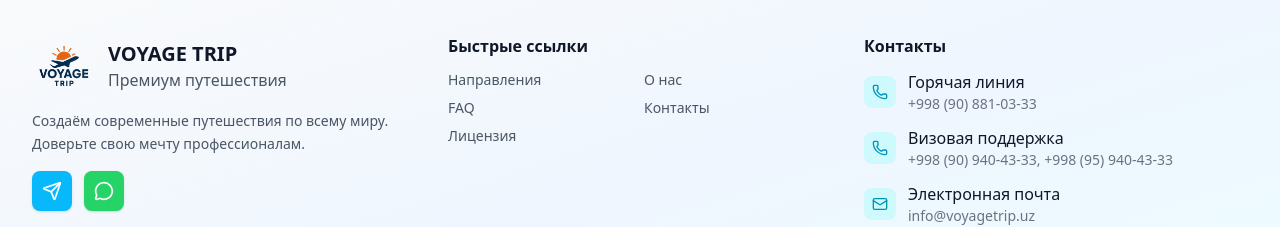
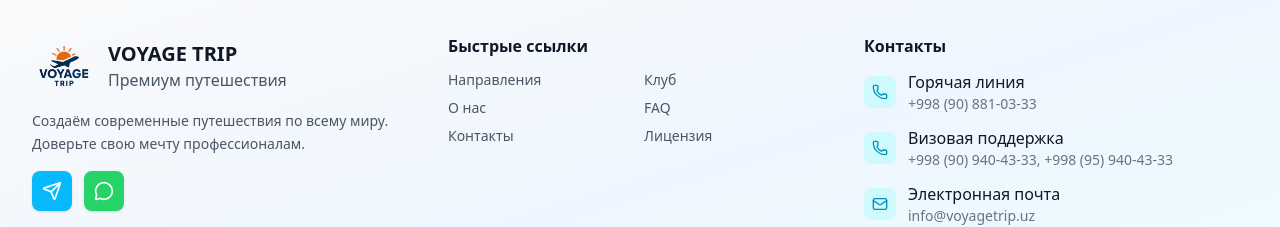
Before and after one commit to Bexruz21/voyage-trip, a Next.js app: page / in a window 1280 px wide. Shown: the part 3147-3374 px from the top of the page. Built offline with nearby package versions, Linux system fonts and the light colour scheme; no server answers.

Commit message:
added club

```diff
--- a/src/components/Footer.jsx
+++ b/src/components/Footer.jsx
@@ -43,7 +43,7 @@ function Footer() {
 
     const quickLinks = [
         { key: 'nav.destinations', href: '/' },
-        // { key: 'nav.club', href: '/club' },
+        { key: 'nav.club', href: '/club' },
         { key: 'nav.about', href: '/about' },
         { key: 'nav.faq', href: '/faq' },
         { key: 'nav.contacts', href: '/contacts' },
```
